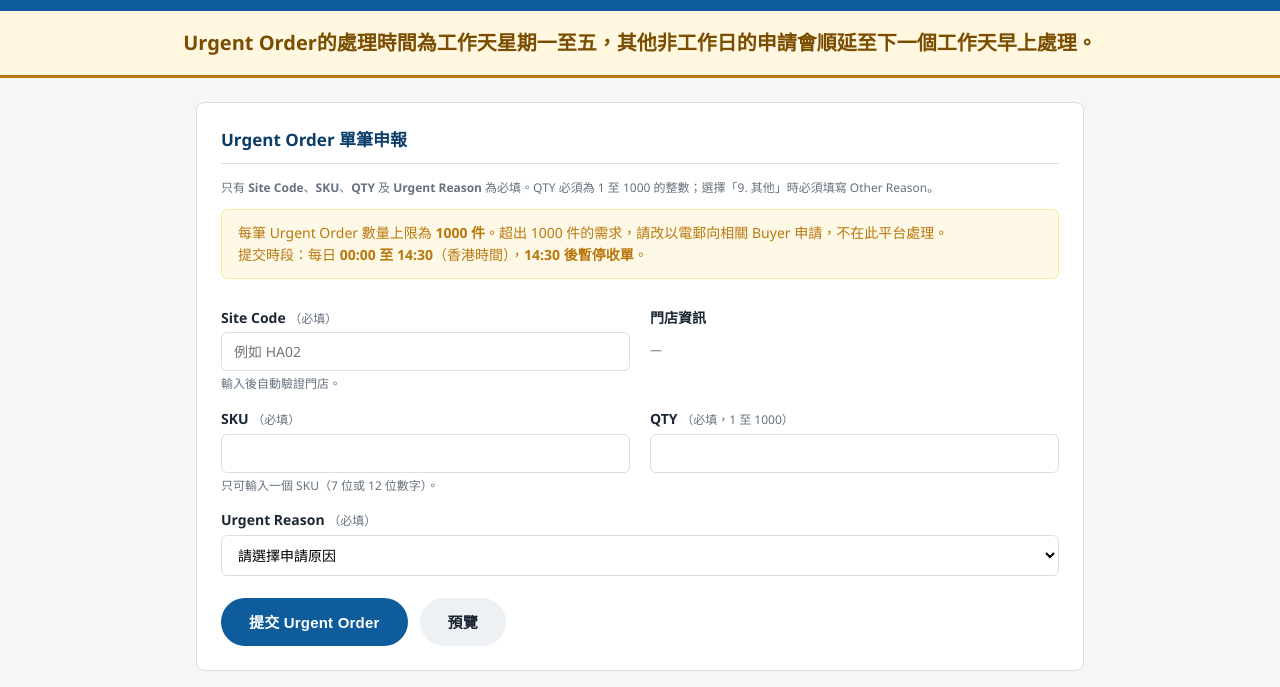
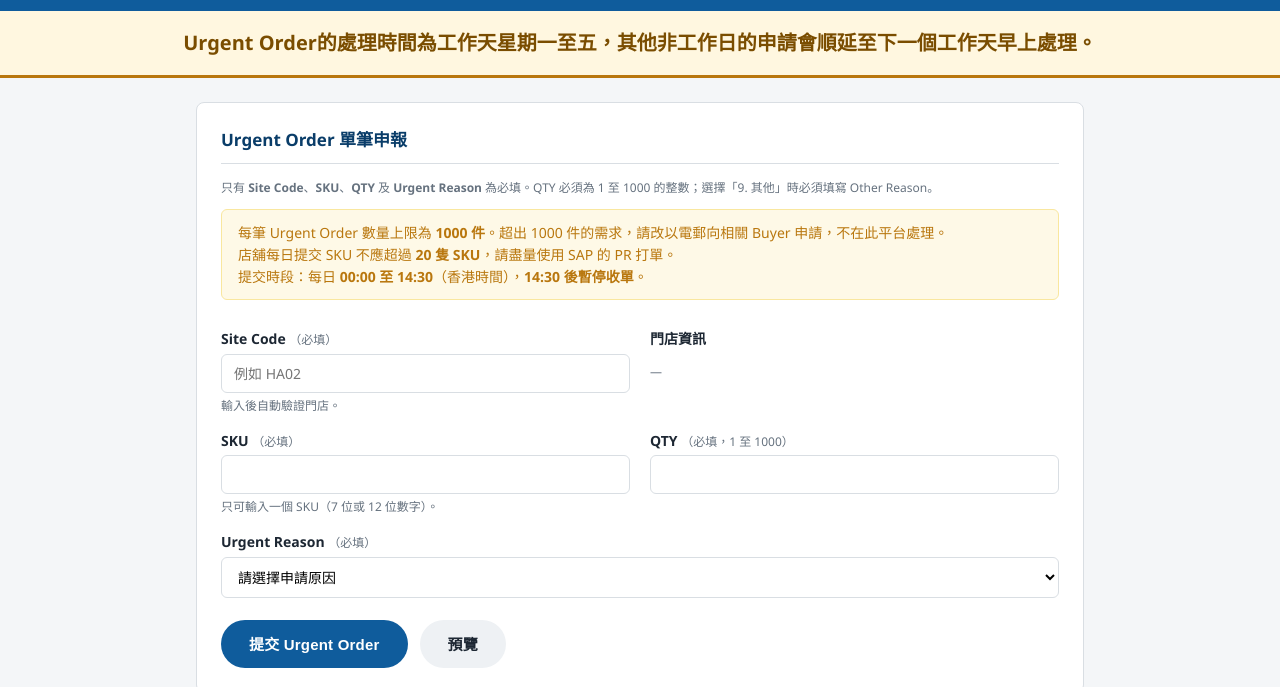
Before and after one commit to rickyyue315/RPPORTAL, a website: page public/urgent.html in a window 1280 px wide. Shown: the part 68-755 px from the top of the page. Drawn offline with Linux system fonts and the light colour scheme; no server answers.

Commit message:
Urgent Order 單筆申報提醒字句新增「店舖每日提交 SKU 不應超過 20 隻 SKU，請盡量使用 SAP 的 PR 打單」提示

```diff
--- a/public/urgent.html
+++ b/public/urgent.html
@@ -31,6 +31,7 @@
       <p class="hint">只有 <b>Site Code</b>、<b>SKU</b>、<b>QTY</b> 及 <b>Urgent Reason</b> 為必填。QTY 必須為 1 至 1000 的整數；選擇「9. 其他」時必須填寫 Other Reason。</p>
       <div class="alert warning" style="margin-top:0">
         每筆 Urgent Order 數量上限為 <b>1000 件</b>。超出 1000 件的需求，請改以電郵向相關 Buyer 申請，不在此平台處理。<br>
+        店舖每日提交 SKU 不應超過 <b>20 隻 SKU</b>，請盡量使用 SAP 的 PR 打單。<br>
         提交時段：每日 <b>00:00 至 14:30</b>（香港時間），<b>14:30 後暫停收單</b>。
       </div>
       <div id="window_banner" class="alert error" style="display:none; margin-top:0"></div>
```
